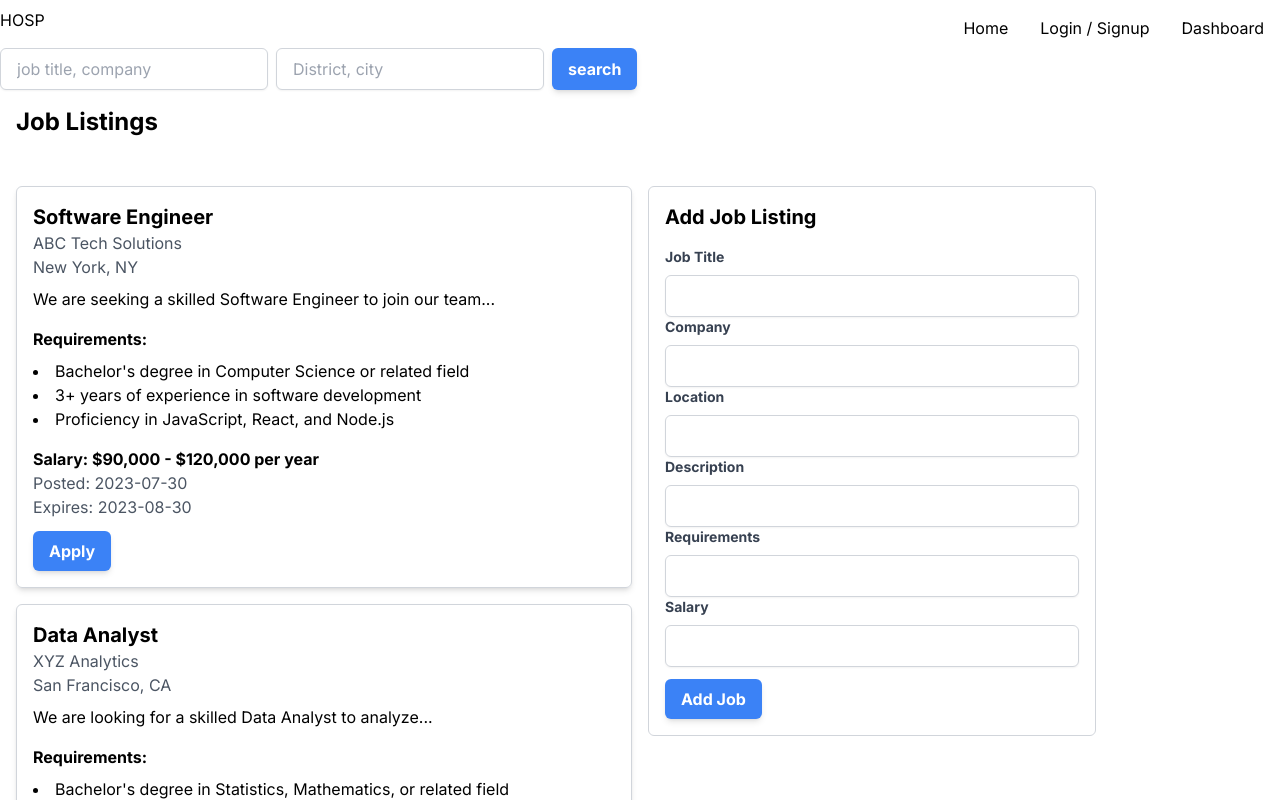
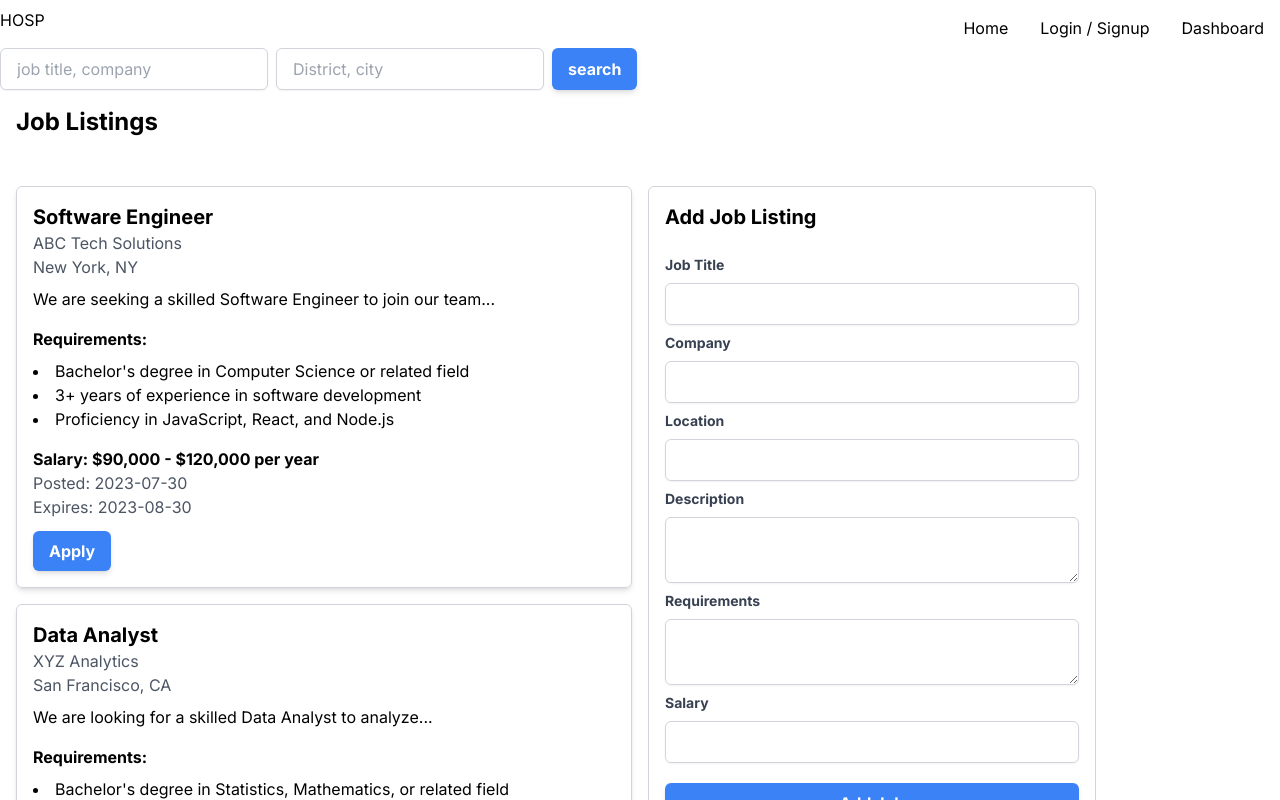
Before and after one commit to musllim/hosp_sys, a Next.js app: page /dashboard in a window 1280 px wide. Shown: the top 800 px of the page. Built offline with nearby package versions, Linux system fonts and the light colour scheme.

Commit message:
add dark theme suport

```diff
--- a/src/app/layout.tsx
+++ b/src/app/layout.tsx
@@ -15,6 +15,9 @@ export default function RootLayout({
 }) {
   return (
     <html lang="en">
+      <head>
+        <meta name="color-scheme" content="light dark" />
+      </head>
       <body
         className={`${inter.className} container mx-auto relative`}
       >
--- a/src/components/AddJobForm.tsx
+++ b/src/components/AddJobForm.tsx
@@ -17,7 +17,7 @@ interface JobData {
 const AddJobForm = () => {
 
     return (
-        <form className="max-w-md top-0 sticky p-4 border border-gray-300 rounded-md">
+        <form className="max-w-md top-0 sticky p-4 border border-gray-300 dark:border-gray-600 rounded-md grid gap-2">
             <h2 className="text-xl font-bold mb-4">Add Job Listing</h2>
             <TextField
                 label="Job Title"
@@ -34,10 +34,12 @@ const AddJobForm = () => {
             <TextField
                 label="Description"
                 id="description"
+                type='textarea'
             />
             <TextField
                 label="Requirements"
                 id="requirements"
+                type='textarea'
             />
             <TextField
                 label="Salary"
--- a/src/components/JobCard.tsx
+++ b/src/components/JobCard.tsx
@@ -23,10 +23,10 @@ const JobCard: React.FC<JobCardProps> = ({
     expiryDate,
 }) => {
     return (
-        <div className="border border-gray-300 shadow-md p-4 mt-4 rounded-md">
+        <div className="border border-gray-300 dark:border-gray-600 shadow-md p-4 mt-4 rounded-md">
             <h2 className="text-xl font-bold">{title}</h2>
-            <p className="text-gray-600">{company}</p>
-            <p className="text-gray-600">{location}</p>
+            <p className="text-gray-600 dark:text-gray-200">{company}</p>
+            <p className="text-gray-600 dark:text-gray-200">{location}</p>
             <p className="mt-2">{description}</p>
             <div className="mt-4">
                 <h3 className="font-bold">Requirements:</h3>
@@ -37,8 +37,8 @@ const JobCard: React.FC<JobCardProps> = ({
                 </ul>
             </div>
             <p className="mt-4 font-bold">Salary: {salary}</p>
-            <p className="text-gray-600">Posted: {postedDate}</p>
-            <p className="text-gray-600">Expires: {expiryDate}</p>
+            <p className="text-gray-600 dark:text-gray-200">Posted: {postedDate}</p>
+            <p className="text-gray-600 dark:text-gray-200">Expires: {expiryDate}</p>
             <Button label='Apply' className='mt-3' />
         </div>
     );
--- a/src/components/TextField.tsx
+++ b/src/components/TextField.tsx
@@ -5,23 +5,29 @@ interface TextFieldProps {
     id: string;
     placeholder?: string;
     value?: string;
+    type?: string
     onChange?: (event: ChangeEvent<HTMLInputElement>) => void;
 }
 
-const TextField: React.FC<TextFieldProps> = ({ label, id, placeholder, value, onChange }) => (
+const TextField: React.FC<TextFieldProps> = ({ label, id, placeholder, value, type, onChange }) => (
     <div>
         {label &&
-            <label htmlFor={id} className="block text-gray-700 text-sm font-bold mb-2">
+            <label htmlFor={id} className="block dark:text-gray-300 text-gray-700 text-sm font-bold mb-2">
                 {label}
             </label>}
+        {type === 'textarea' ? <textarea id={id}
+            className="block w-full px-4 py-2 text-gray-700 dark:bg-gray-700 dark:text-white bg-white border border-gray-300 dark:border-gray-500 rounded-md shadow-sm focus:ring focus:ring-indigo-300 focus:border-indigo-300 focus:outline-none"
+            placeholder={placeholder}
+            value={value}></textarea> :
             <input
                 type="text"
                 id={id}
-            className="block w-full px-4 py-2 text-gray-700 bg-white border border-gray-300 rounded-md shadow-sm focus:ring focus:ring-indigo-300 focus:border-indigo-300 focus:outline-none"
+                className="block w-full px-4 py-2 text-gray-700 dark:bg-gray-700 dark:text-white bg-white border border-gray-300 dark:border-gray-500 rounded-md shadow-sm focus:ring focus:ring-indigo-300 focus:border-indigo-300 focus:outline-none"
                 placeholder={placeholder}
                 value={value}
                 onChange={onChange}
             />
+        }
     </div>
 );
 
```
Also changed, not shown: 1 other file (tests, documents, lock files or other folders). Lines whose indentation alone changed are shown as unchanged.
